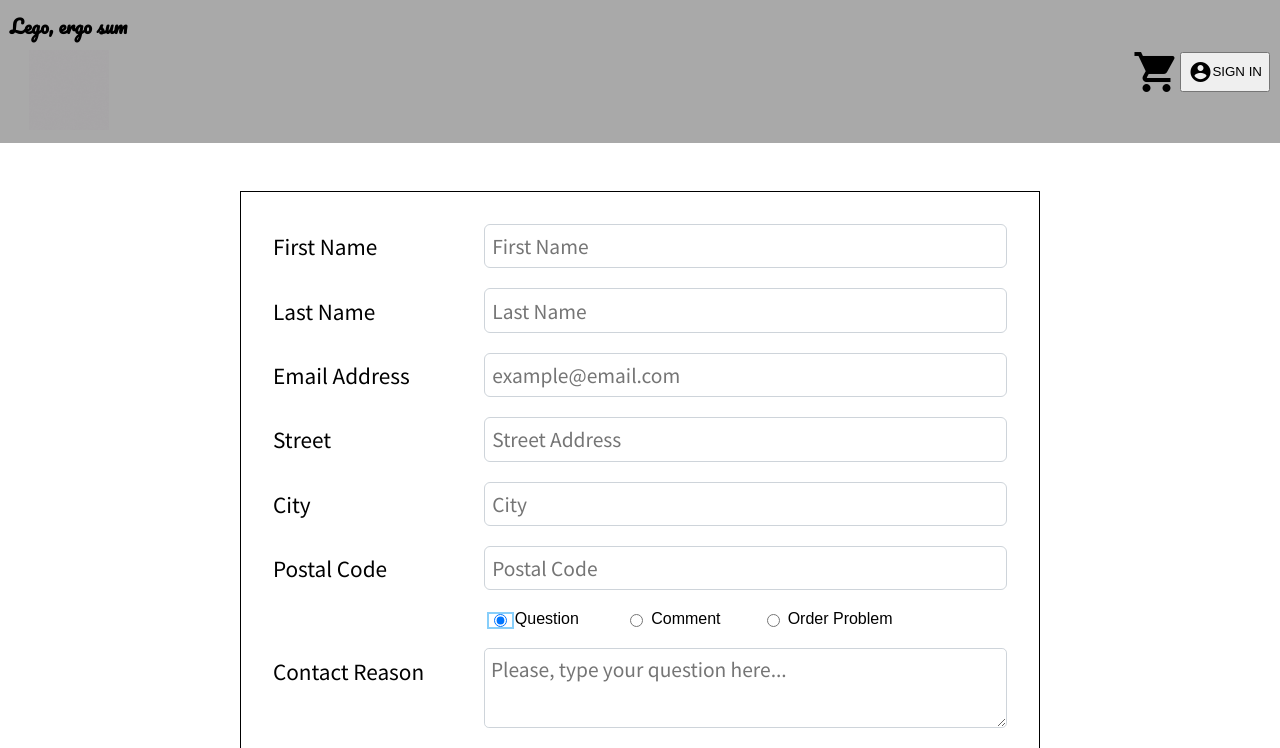
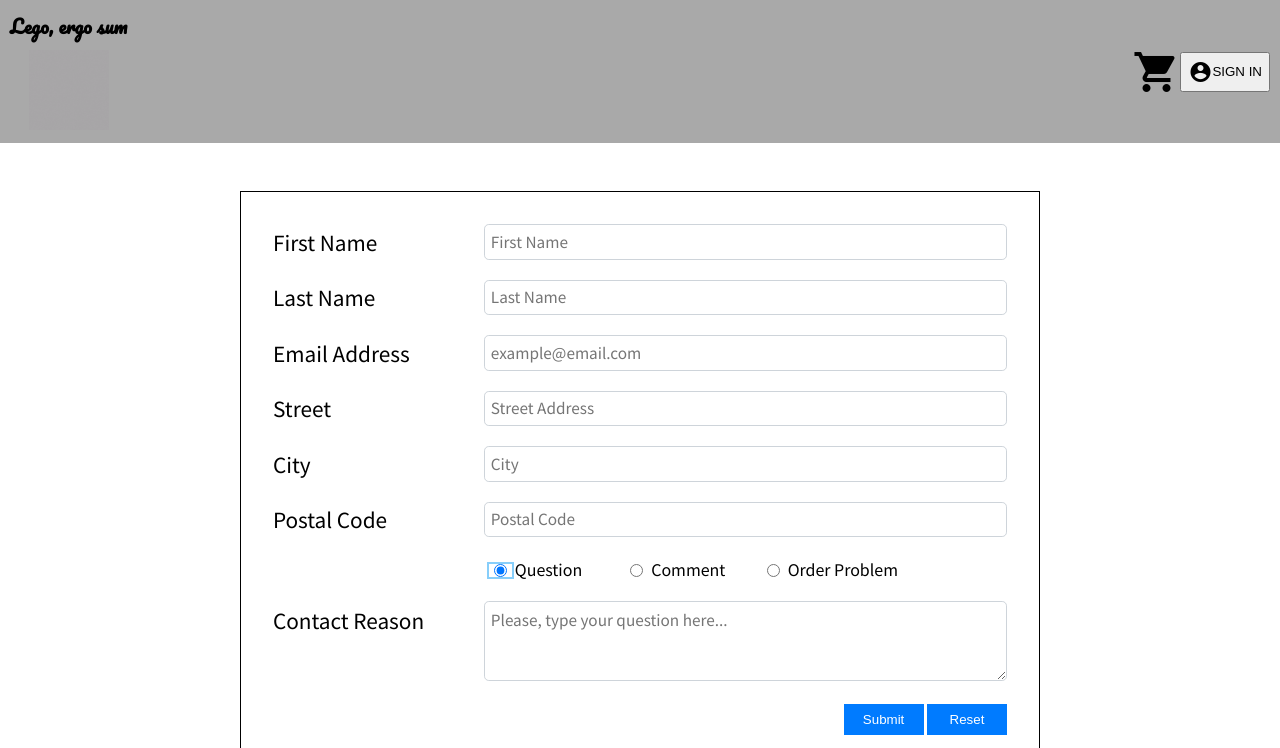
Before and after one commit to hunkarlule/Liber_bookstore, a plain HTML site: page src/contact.html in a window 1280 px wide. Both pictures are taken after a click on the radio button "Question". Shown: the top 748 px of the page. Drawn offline with Linux system fonts and the light colour scheme.

Commit message:
latest fixes and adjustments

```diff
--- a/src/contact.html
+++ b/src/contact.html
@@ -11,7 +11,6 @@
 
 <!DOCTYPE html>
 <html>
-
   <head>
     <meta charset="utf-8" />
     <title>WEB222 Store</title>
@@ -19,7 +18,10 @@
     <link rel="stylesheet" href="style.css" type="text/css" />
     <link rel="stylesheet" href="contact_form.css" type="text/css" />
     <link href="https://fonts.googleapis.com/css2?family=Pacifico&display=swap" rel="stylesheet" />
-  <link href="https://fonts.googleapis.com/css2?family=Noto+Sans+JP&display=swap" rel="stylesheet" />
+    <link
+      href="https://fonts.googleapis.com/css2?family=Noto+Sans+JP&display=swap"
+      rel="stylesheet"
+    />
     <link href="https://fonts.googleapis.com/css2?family=Questrial&display=swap" rel="stylesheet" />
     <script src="https://kit.fontawesome.com/46bbca762f.js" crossorigin="anonymous"></script>
   </head>
@@ -29,13 +31,20 @@
       <div class="fullscreen">
         <div id="logo">
           <h3>Lego, ergo sum</h3>
-        <a href="./index.html"><img src="./images/LIBER-animated.gif" alt="LIBER" height="80" /></a>
+          <a href="./index.html"
+            ><img src="./images/LIBER-animated.gif" alt="LIBER" height="80"
+          /></a>
         </div>
         <div id="search-wrapper">
           <div id="serach-area">
             <div class="align-search">
-            <input onclick="doQuickSearch()" class="quick-search-input-box" id="quick-search-input"
-              placeholder="Find your best friend" value="" />
+              <input
+                onclick="doQuickSearch()"
+                class="quick-search-input-box"
+                id="quick-search-input"
+                placeholder="Find your best friend"
+                value=""
+              />
               <button id="book-search-button">
                 <i class="material-icons md-18 quick-search-button">search</i>
               </button>
@@ -54,7 +63,11 @@
         <div class="ss-wrapper">
           <div class="ss-search-area">
             <div class="ss-align-search">
-            <input onclick="doQuickSearch()" class="quick-search-input-box-2" placeholder="Find your best friend" />
+              <input
+                onclick="doQuickSearch()"
+                class="quick-search-input-box-2"
+                placeholder="Find your best friend"
+              />
               <button><i class="material-icons md-18 quick-search-button-2">search</i></button>
             </div>
           </div>
@@ -63,62 +76,137 @@
     </header>
     <main>
       <div class="form">
-      <form action="https://httpbin.org/post" class="contact-form" method="post">
+        <form action="https://httpbin.org/post" class="contact-form" method="post" target="_blank">
           <label for="first-name">First Name</label>
-        <input type="text" name="first-name" id="first-name" autocomplete="given-name" placeholder="First Name" required
-          maxlength="50" minlength="2" pattern="[A-Za-z0-9 -]{2,50}" title="Letters and Numbers only, minimum 2 characters"  autofocus>
+          <input
+            type="text"
+            name="first-name"
+            id="first-name"
+            autocomplete="given-name"
+            placeholder="First Name"
+            required
+            maxlength="50"
+            minlength="2"
+            pattern="[A-Za-z0-9 -]{2,50}"
+            title="Letters and Numbers only, minimum 2 characters"
+            autofocus
+          />
           <label for="last-name">Last Name</label>
-        <input type="text" name="last-name" id="last-name" autocomplete="family-name" placeholder="Last Name" required
-        maxlength="50" minlength="2" pattern="[A-Za-z0-9 -]{2,50}" title="Letters and Numbers only, minimum 2 characters" >
+          <input
+            type="text"
+            name="last-name"
+            id="last-name"
+            autocomplete="family-name"
+            placeholder="Last Name"
+            required
+            maxlength="50"
+            minlength="2"
+            pattern="[A-Za-z0-9 -]{2,50}"
+            title="Letters and Numbers only, minimum 2 characters"
+          />
           <label for="email">Email Address</label>
-        <input type="email" name="email" id="email-contact" autocomplete="email" placeholder="example@email.com"
-          required maxlength="50">
+          <input
+            type="email"
+            name="email"
+            id="email"
+            autocomplete="email"
+            placeholder="example@email.com"
+            required
+            maxlength="50"
+          />
           <label for="street">Street</label>
-        <input type="text" name="street" id="street" autocomplete="street-address" placeholder="Street Address" required >
+          <input
+            type="text"
+            name="street"
+            id="street"
+            placeholder="Street Address"
+            required
+          />
+          <!-- autocomplete="street-address" -->
           <label for="city">City</label>
-        <input list="cities" name="city" id="city" placeholder="City" required maxlength="50">
+          <input list="cities" name="city" id="city" placeholder="City" required maxlength="50" />
           <datalist id="cities">
-          <option value="Toronto">
-          <option value="Montréal">
-          <option value="Vancouver">
-          <option value="Ottawa">
-          <option value="Calgary">
-          <option value="Edmonton">
-          <option value="Hamilton">
-          <option value="Winnipeg">
-          <option value="Québec">
+            <option value="Toronto"> </option>
+            <option value="Ottawa"> </option>
+            <option value="Montréal"> </option>
+            <option value="Québec"> </option>
+            <option value="Vancouver"> </option>
+            <option value="Calgary"> </option>
+            <option value="Edmonton"> </option>
+            <option value="Hamilton"> </option>
+            <option value="Winnipeg"> </option>
           </datalist>
+
           <label for="postal">Postal Code</label>
-        <input type="text" name="postal" id="postal" autocomplete="postal-code" placeholder="Postal Code"
-          pattern="[a-zA-Z][0-9][a-zA-Z] ?[0-9][a-zA-Z][0-9]" maxlength="7" minlength="6" required>
+          <input
+            type="text"
+            name="postal"
+            id="postal"
+            autocomplete="postal-code"
+            placeholder="Postal Code"
+            pattern="[a-zA-Z][0-9][a-zA-Z] ?[0-9][a-zA-Z][0-9]"
+            maxlength="7"
+            minlength="6"
+            required
+          />
 
           <label>Contact Reason</label>
           <div class="radio">
             <div class="radio-btns">
-            <input class="radio-button" type="radio" name="contact-reason" id="question" checked=false value="Question"  required>
+              <input
+                class="radio-button"
+                type="radio"
+                name="contact-reason"
+                id="question"
+                value="Question"
+                />
+
               <label for="question">Question</label>
-            <input class="radio-button" type="radio" name="contact-reason" id="comment" checked=false value="Comment" required>
+              <input
+                class="radio-button"
+                type="radio"
+                name="contact-reason"
+                id="comment"
+                value="Comment" />
+
+
               <label for="comment">Comment</label>
-            <input class="radio-button" type="radio" name="contact-reason" id="order-problem" checked=false  value="Order Problem" required>
+              <input
+                class="radio-button"
+                type="radio"
+                name="contact-reason"
+                id="order-problem"
+                value="Order Problem"
+                />
+
+
               <label for="order-problem">Order Problem</label>
             </div>
             <div class="order-number">
-            <input type="text" name="order-num" id="order-num" placeholder="Enter order # here"
-              pattern="[0-9]{6}" >
+              <input
+                type="text"
+                name="order-num"
+                id="order-num"
+                placeholder="Enter order # here"
+                pattern="[0-9]{6}"
+                autocomplete="off"
+              />
             </div>
             <div class="text-area">
-            <textarea name="contact-reason-detail" id="contact-reason-detail" rows="3"
-              placeholder="Please, enter details here" maxlength="2500"></textarea>
-            <!-- <textarea name="comment-box" id="comment-box" rows="3"
-              placeholder="Please, type your comment here"></textarea>
-            <textarea name="order-box" id="order-box" rows="6"
-              placeholder="Please, type your order problem and related order details here"></textarea> -->
+              <textarea
+                name="contact-reason-detail"
+                id="contact-reason-detail"
+                rows="3"
+                placeholder="Please, enter details here"
+                maxlength="2500"
+                autocomplete="off"
+              ></textarea>
             </div>
           </div>
-        <input type="text" name="student-name" id="student-name" value="Hunkar Lule" hidden>
+          <input type="text" name="student-name" id="student-name" value="Hunkar Lule" hidden />
           <div class="form-btns">
             <button id="submit-btn" type="submit">Submit</button>
-          <button id="reset-btn">Reset</button>
+            <button id="reset-btn" type="reset">Reset</button>
           </div>
         </form>
       </div>
@@ -146,9 +234,20 @@
           <div id="subscription">
             <h2>SUBSCRIBE</h2>
             <div class="subscribe-button">
-            <form action="https://formspree.io/mvovbega" method="POST" name="subscribe" class="sub-form"> <input
-                type="email" name="email" autocomplete="email" id="subscription-email"
-                placeholder="Enter  your email" required>
+              <form
+                action="https://formspree.io/mvovbega"
+                method="POST"
+                name="subscribe"
+                class="sub-form"
+              >
+                <input
+                  type="email"
+                  name="email"
+                  autocomplete="email"
+                  id="subscription-email"
+                  placeholder="Enter  your email"
+                  required
+                />
                 <button type="submit" id="subscription-email-button">Subscribe</button>
               </form>
             </div>
@@ -172,5 +271,4 @@
     <script src="./index.js"></script>
     <script src="./script.js"></script>
   </body>
-
 </html>
--- a/src/contact_form.css
+++ b/src/contact_form.css
@@ -37,7 +37,7 @@ body {
 }
 
 .radio-btns label {
-  font-family: 'Raleway', sans-serif;
+  font-family: 'Noto Sans JP', Helvetica, Arial, Verdana, sans-serif;
   font-size: 1em;
 }
 
@@ -45,7 +45,7 @@ body {
 textarea {
   width: 100%;
   padding: 0.3em;
-  font-size: 1.5em;
+  font-size: 1.2em;
   border: 1px solid rgb(206, 212, 218);
   border-radius: 0.25em;
 }
@@ -94,13 +94,6 @@ textarea {
   padding-left: 8px;
 }
 
-/* .order-number {
-  display: grid;
-  grid-template-columns: 1fr 3fr;
-  align-items: center;
-  padding-bottom: 8px;
-} */
-
 .order-number {
   display: none;
 }
@@ -114,6 +107,13 @@ textarea {
 ::placeholder {
   font-size: 0.8em;
   font-family: 'Noto Sans JP', Helvetica, Arial, Verdana, sans-serif;
+}
+
+textarea {
+  font-family: Helvetica, Arial, Verdana, sans-serif;
+}
+input[type='text'] {
+  font-family: Helvetica, Arial, Verdana, sans-serif;
 }
 
 @media screen and (max-width: 750px) {
--- a/src/script.js
+++ b/src/script.js
@@ -1,13 +1,5 @@
 /* Add any JavaScript you need to this file. */
 window.onload = function() {
-  // to set all radio buttons unchecked and all contact reason text  areas invisible.
-
-  document.querySelector('#question').checked = false;
-  document.querySelector('#comment').checked = false;
-  document.querySelector('#order-problem').checked = false;
-  document.querySelector('.order-number').style.display = 'none';
-  document.querySelector('#contact-reason-detail').style.display = 'none';
-
   //event listener: to adjust the form in regard to selected contact reason
   let radioButtons = Array.from(document.querySelectorAll('.radio-button'));
   radioButtons.forEach(function(button) {
@@ -37,13 +29,9 @@ window.onload = function() {
     });
   });
 
-  //event listener: to reset the form
+  // event listener: to hide the order number  text field and contact reason detail text fields when reset is clicked.
   let resetButton = document.querySelector('#reset-btn');
-  resetButton.addEventListener('click', function(e) {
-    document.querySelector('.contact-form').reset();
-    document.querySelector('#question').checked = false;
-    document.querySelector('#comment').checked = false;
-    document.querySelector('#order-problem').checked = false;
+  resetButton.addEventListener('click', function() {
     document.querySelector('#contact-reason-detail').style.display = 'none';
     document.querySelector('.order-number').style.display = 'none';
   });
```
Also changed, not shown: src/index.html (+24 -5 lines), src/index.js (+6 -6 lines). Lines whose indentation alone changed are shown as unchanged.
